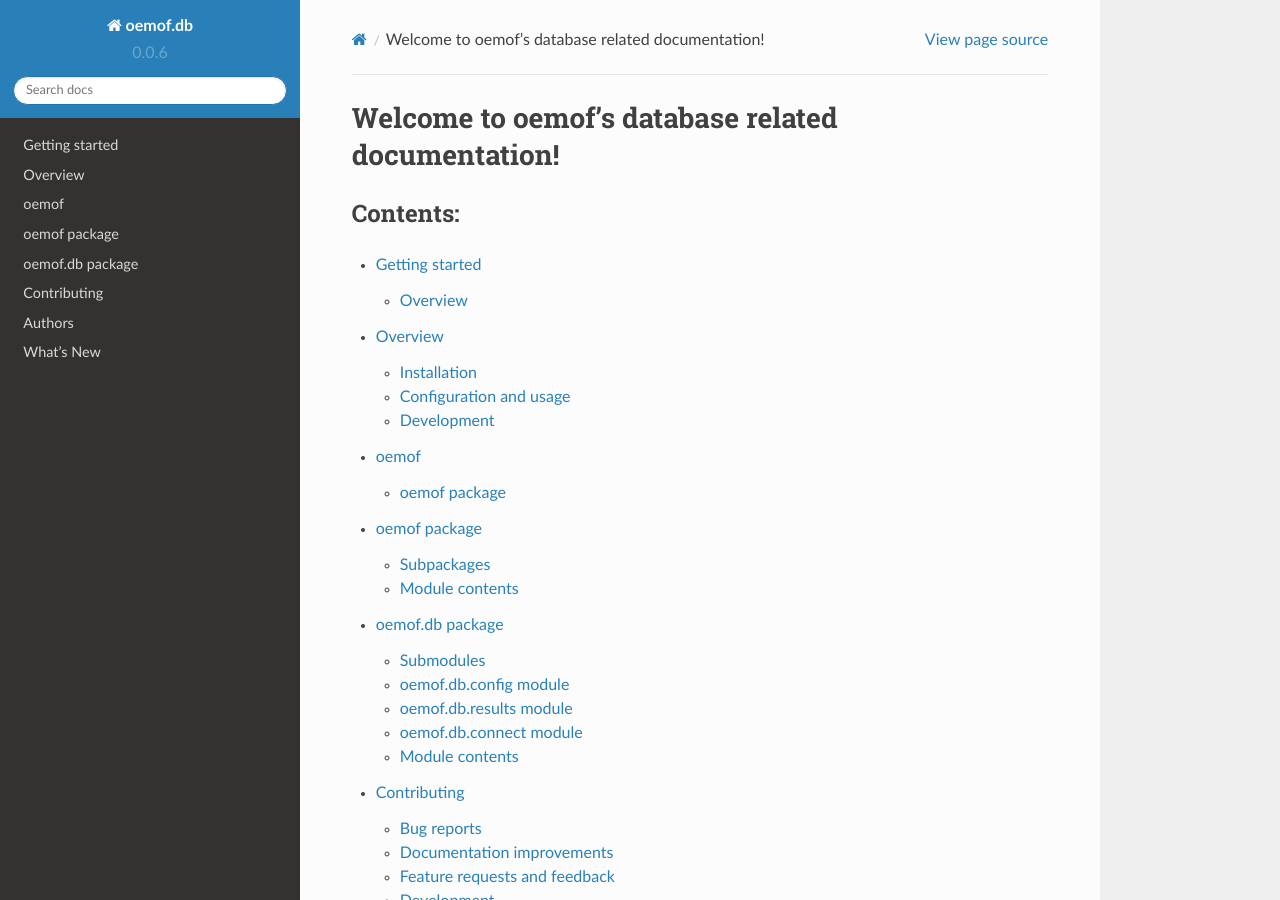
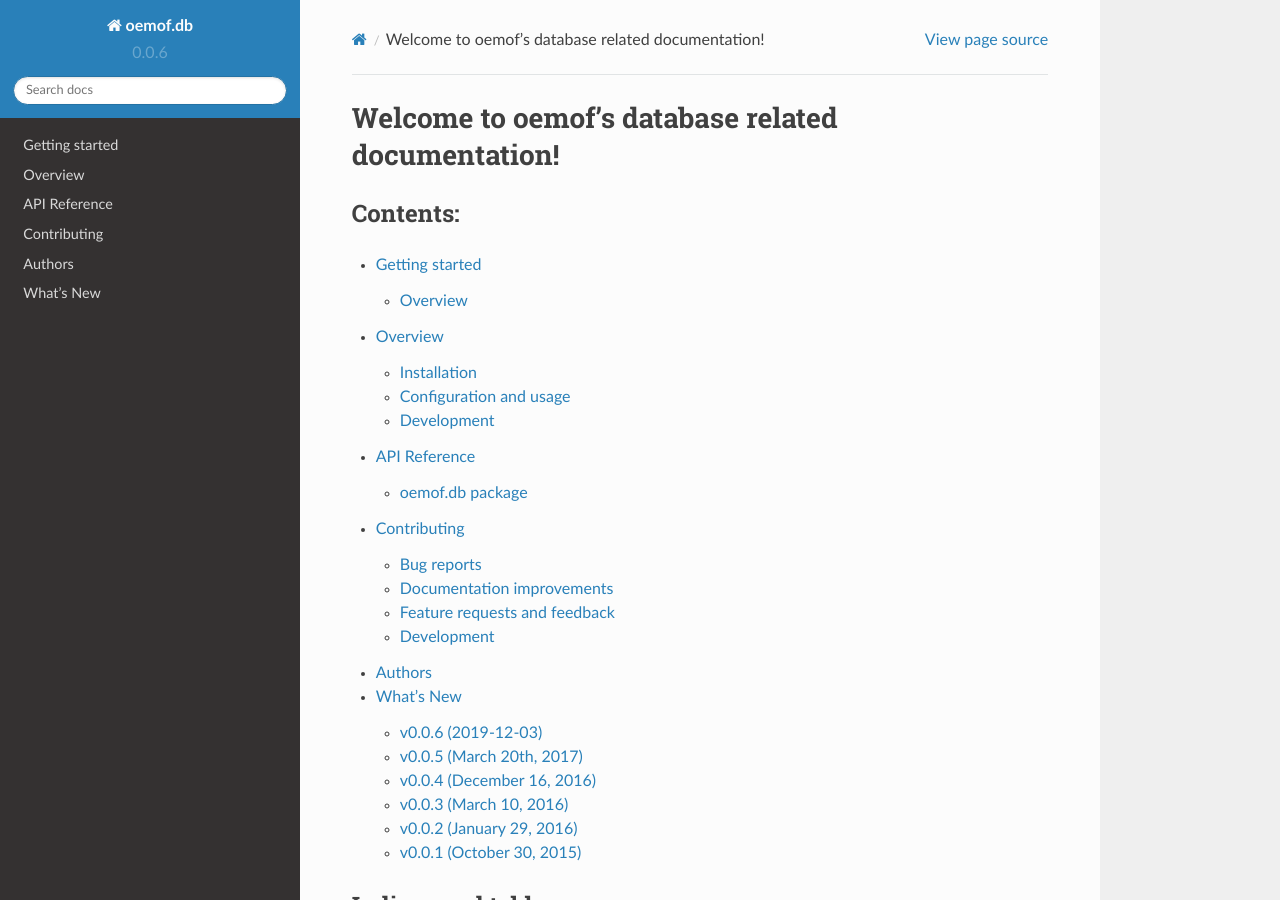
Before and after one commit to oemof/oemof-db, a Sphinx documentation site: the page built from docs/index.rst, in a window 1280 px wide and 900 px high. Built offline with Sphinx 7.4.7 and the Read the Docs theme 2.0.0, drawn with Linux system fonts in a browser that asks for light colours; formulas are drawn with MathJax 3.

Commit message:
Adapt API reference

```diff
--- /dev/null
+++ b/docs/api/index.rst
@@ -0,0 +1,9 @@
+.. _api_reference_label:
+
+API Reference
+=============
+
+.. toctree::
+    :glob:
+
+    oemof.db*
--- a/docs/api/modules.rst
+++ /dev/null
@@ -1,7 +0,0 @@
-oemof
-=====
-
-.. toctree::
-   :maxdepth: 4
-
-   oemof
--- a/docs/api/oemof.rst
+++ /dev/null
@@ -1,17 +0,0 @@
-oemof package
-=============
-
-Subpackages
------------
-
-.. toctree::
-
-    oemof.db
-
-Module contents
----------------
-
-.. automodule:: oemof
-    :members:
-    :undoc-members:
-    :show-inheritance:
--- a/docs/index.rst
+++ b/docs/index.rst
@@ -11,7 +11,7 @@ Contents:
 
    getting_started
    readme
-   api/*
+   api/index.rst
    contributing
    authors
    whats_new
```
